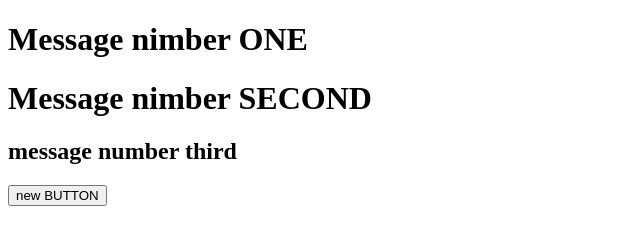
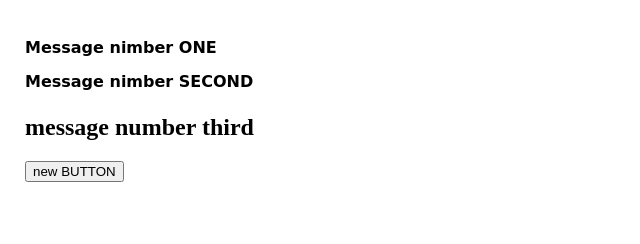
Before and after one commit to MagicBeeSP/MySecondRepository, a plain HTML site: page index.html in a window 1280 px wide. Shown: the whole page, without its empty margins (0-640 px from the left). Drawn offline with Linux system fonts and the light colour scheme.

Commit message:
add styles

```diff
--- a/index.html
+++ b/index.html
@@ -4,6 +4,7 @@
     <meta charset="UTF-8">
     <meta name="viewport" content="width=device-width, initial-scale=1.0">
     <title>Document</title>
+    <link rel="stylesheet" href ='./main.css'/>
 </head>
 <body>
     <h1>Message nimber ONE</h1>
--- /dev/null
+++ b/main.css
@@ -0,0 +1,10 @@
+body{
+
+    margin: 0;
+    padding: 25px;
+}
+h1{
+    font-family: cursive;
+    font-size: 16px;
+    line-height: 1.5;
+}
```
